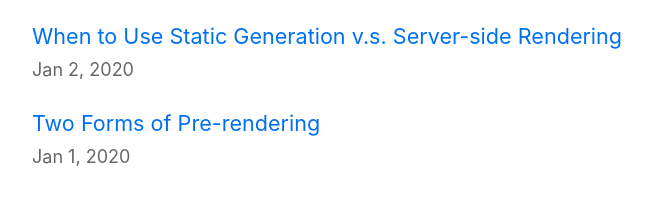
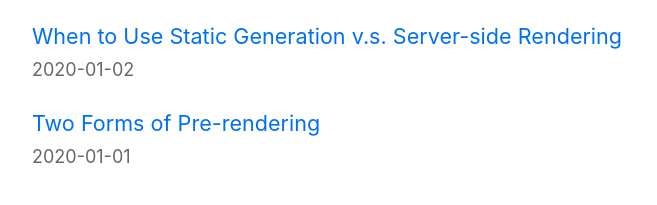
Before and after one commit to code-v1/next_js_test, a Next.js app: page / in a window 1280 px wide. Shown: the part 505-710 px from the top of the page, without its empty margins (302-959 px from the left). Built offline with nearby package versions, Linux system fonts and the light colour scheme.

Commit message:
adjusted dat format

```diff
--- a/pages/posts/[id].js
+++ b/pages/posts/[id].js
@@ -1,7 +1,7 @@
 import { getAllPostIds, getPostData } from '../../lib/posts';
-import Layout from '../../pages/components/layout';
+import Layout from '../components/layout';
 import Head from 'next/head';
-import Date from '../posts/date';
+import Date from './date';
 import utilStyles from '../../styles/utils.module.css'
 
 
--- a/pages/posts/date.js
+++ b/pages/posts/date.js
@@ -2,5 +2,5 @@ import { parseIS, format, parseISO } from "date-fns";
 
 export default function Date({ dateString }){
     const date = parseISO(dateString);
-    return <time dateTime={dateString}>{format(date, 'LLL d, yyyy')}</time>
+    return <time dateTime={dateString}>{format(date, 'yyyy-MM-dd')}</time>
 }
```
